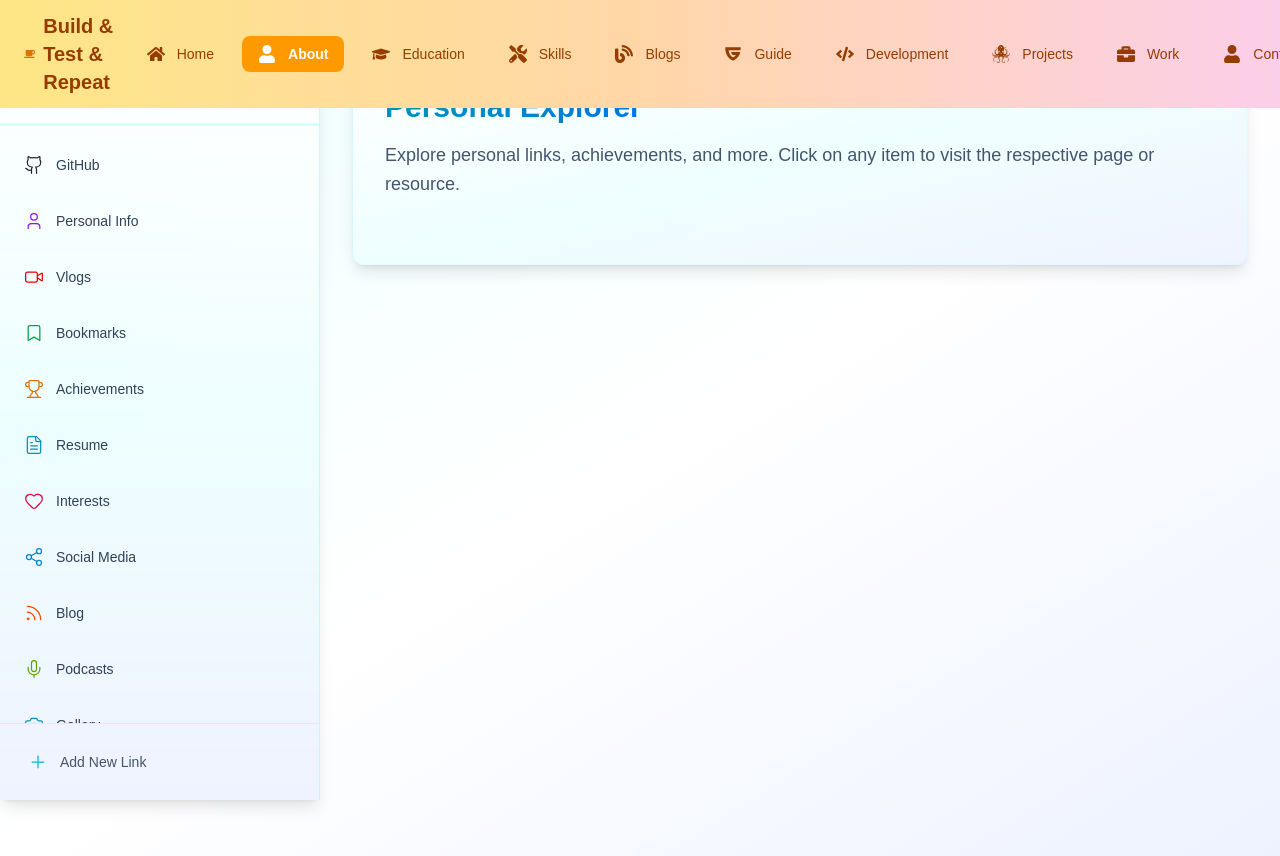
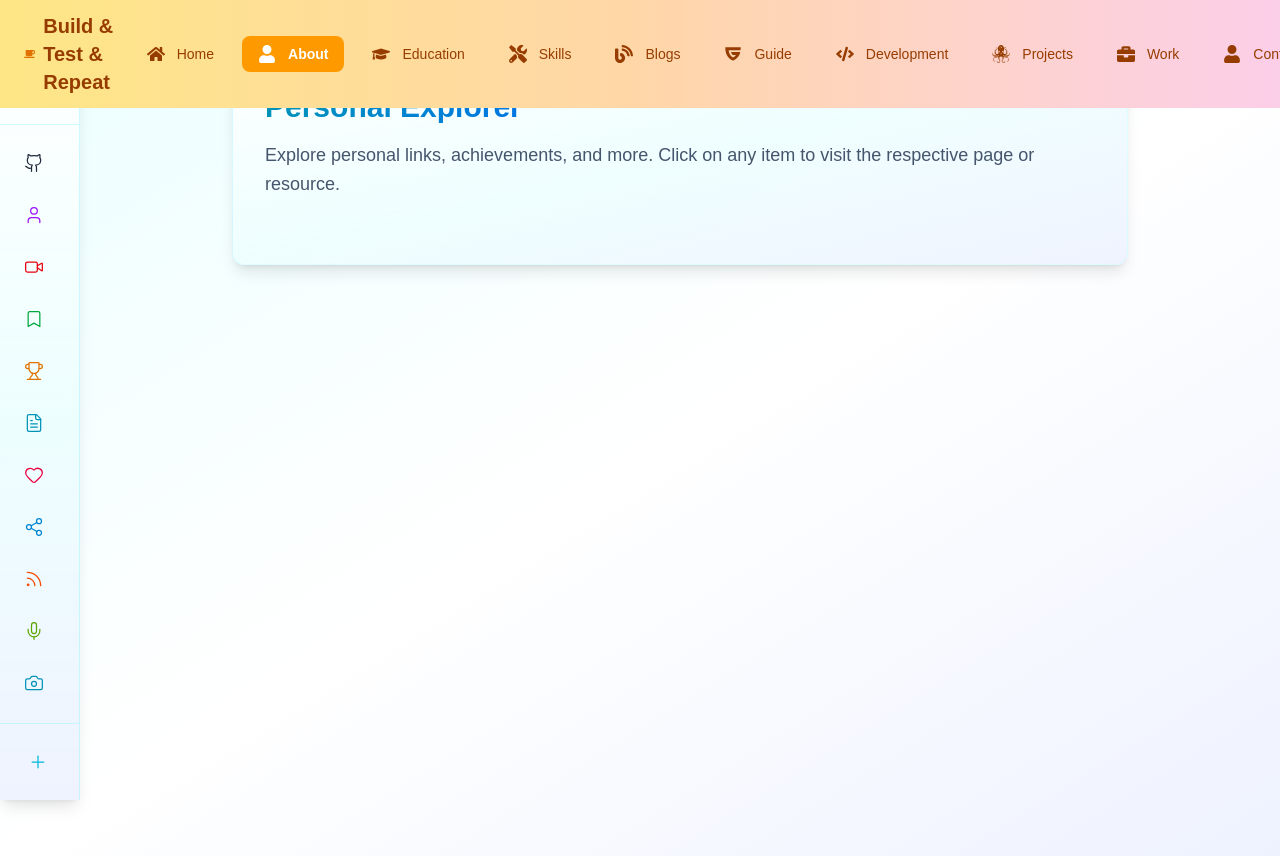
Before and after one commit to GyanaprakashKhandual/codetestrepeat, a Next.js app: page /about in a window 1280 px wide. Built offline with nearby package versions, Linux system fonts and the light colour scheme.

Commit message:
use state false for sidebars

```diff
--- a/src/app/components/ASidebar.jsx
+++ b/src/app/components/ASidebar.jsx
@@ -11,9 +11,10 @@ import About from '../modules/about.jsx';
 import GitHubPortfolio from '../modules/git.jsx';
 
 const ASidebar = () => {
-  const [isOpen, setIsOpen] = useState(true);
+  const [isOpen, setIsOpen] = useState(false); // Always start collapsed
   const [mounted, setMounted] = useState(false);
   const [selectedItem, setSelectedItem] = useState(null);
+  const [hoveredItem, setHoveredItem] = useState(null);
 
   const triggerToast = () => {
     showSuccess("This is a success alert!", 3000); // Show for 3 seconds
@@ -119,7 +120,7 @@ const ASidebar = () => {
 
   return (
     <div className="flex mt-14 bg-gradient-to-br from-cyan-50 via-white to-indigo-50 min-h-screen">
-      {/* Sticky Sidebar */}
+      {/* Sticky Sidebar - Always Collapsed */}
       <div className="sticky top-14 self-start">
         <div
           className={`flex flex-col bg-gradient-to-b from-white/95 via-cyan-50/90 to-indigo-50/95 border-r border-cyan-200/50 shadow-lg transition-all duration-300 ${
@@ -154,6 +155,11 @@ const ASidebar = () => {
                 return (
                   <div
                     key={item.text}
+                    className="relative"
+                    onMouseEnter={() => setHoveredItem(item.text)}
+                    onMouseLeave={() => setHoveredItem(null)}
+                  >
+                    <div
                       onClick={() => handleItemClick(item)}
                       className="rounded-lg cursor-pointer group hover:bg-white/50 transition-colors duration-200"
                     >
@@ -170,6 +176,28 @@ const ASidebar = () => {
                         )}
                       </div>
                     </div>
+
+                    {/* Tooltip - Only show when collapsed */}
+                    <AnimatePresence>
+                      {!isOpen && hoveredItem === item.text && (
+                        <motion.div
+                          initial={{ opacity: 0, x: -10 }}
+                          animate={{ opacity: 1, x: 0 }}
+                          exit={{ opacity: 0, x: -10 }}
+                          transition={{ duration: 0.2 }}
+                          className="absolute left-full top-1/2 transform -translate-y-1/2 ml-2 z-[9999]"
+                        >
+                          <div className="bg-slate-800 text-white text-sm px-3 py-2 rounded-lg shadow-xl whitespace-nowrap">
+                            {item.text}
+                            {/* Arrow */}
+                            <div className="absolute left-0 top-1/2 transform -translate-y-1/2 -translate-x-1">
+                              <div className="w-2 h-2 bg-slate-800 rotate-45"></div>
+                            </div>
+                          </div>
+                        </motion.div>
+                      )}
+                    </AnimatePresence>
+                  </div>
                 );
               })}
             </nav>
@@ -177,7 +205,15 @@ const ASidebar = () => {
 
           {/* Add More */}
           <div className="border-t border-cyan-200/50 p-4">
-            <div className="rounded-lg cursor-pointer group hover:bg-white/50 transition-colors duration-200" onClick={triggerToast}>
+            <div
+              className="relative"
+              onMouseEnter={() => setHoveredItem('Add New Link')}
+              onMouseLeave={() => setHoveredItem(null)}
+            >
+              <div
+                className="rounded-lg cursor-pointer group hover:bg-white/50 transition-colors duration-200"
+                onClick={triggerToast}
+              >
                 <div className="flex items-center p-3 space-x-3">
                   <div className="text-cyan-500 group-hover:text-blue-600 group-hover:scale-105 transition-all duration-200">
                     <Plus size={20} strokeWidth={1.5} />
@@ -188,6 +224,28 @@ const ASidebar = () => {
                     </span>
                   )}
                 </div>
+              </div>
+
+              {/* Tooltip for Add New Link - Only show when collapsed */}
+              <AnimatePresence>
+                {!isOpen && hoveredItem === 'Add New Link' && (
+                  <motion.div
+                    initial={{ opacity: 0, x: -10 }}
+                    animate={{ opacity: 1, x: 0 }}
+                    exit={{ opacity: 0, x: -10 }}
+                    transition={{ duration: 0.2 }}
+                    className="absolute left-full top-1/2 transform -translate-y-1/2 ml-2 z-[9999]"
+                  >
+                    <div className="bg-slate-800 text-white text-sm px-3 py-2 rounded-lg shadow-xl whitespace-nowrap">
+                      Add New Link
+                      {/* Arrow */}
+                      <div className="absolute left-0 top-1/2 transform -translate-y-1/2 -translate-x-1">
+                        <div className="w-2 h-2 bg-slate-800 rotate-45"></div>
+                      </div>
+                    </div>
+                  </motion.div>
+                )}
+              </AnimatePresence>
             </div>
           </div>
         </div>
--- a/src/app/components/BSidebar.jsx
+++ b/src/app/components/BSidebar.jsx
@@ -21,7 +21,7 @@ import {
 } from 'lucide-react';
 
 const BSidebar = () => {
-  const [isOpen, setIsOpen] = useState(true);
+  const [isOpen, setIsOpen] = useState(false);
   const [mounted, setMounted] = useState(false);
 
   useEffect(() => {
--- a/src/app/components/DSidebar.jsx
+++ b/src/app/components/DSidebar.jsx
@@ -22,7 +22,7 @@ import {
 } from 'lucide-react';
 
 const DSidebar = () => {
-  const [isOpen, setIsOpen] = useState(true);
+  const [isOpen, setIsOpen] = useState(false);
   const [mounted, setMounted] = useState(false); // ✅ hydration flag
 
   useEffect(() => {
--- a/src/app/components/GSidebar.jsx
+++ b/src/app/components/GSidebar.jsx
@@ -24,7 +24,7 @@ import {
 import RestAssured from '../modules/ra';
 
 const GSidebar = () => {
-  const [isOpen, setIsOpen] = useState(true);
+  const [isOpen, setIsOpen] = useState(false);
   const [mounted, setMounted] = useState(false);
   const [selectedSkill, setSelectedSkill] = useState(null); // Track selected skill
 
--- a/src/app/components/PSidebar.jsx
+++ b/src/app/components/PSidebar.jsx
@@ -24,7 +24,7 @@ import QAProject from '../modules/qaProjects';
 import WebProjects from '../modules/webProjects';
 
 const ProjectSidebar = () => {
-  const [isOpen, setIsOpen] = useState(true);
+  const [isOpen, setIsOpen] = useState(false);
   const [mounted, setMounted] = useState(false);
   const [selectedSkill, setSelectedSkill] = useState(null);
 
--- a/src/app/components/SSidebar.jsx
+++ b/src/app/components/SSidebar.jsx
@@ -37,7 +37,7 @@ import QAEngineer from '../modules/qaSkills';
 // import SecurityEngineer from '../modules/security-engineer.jsx';
 
 const ProfessionalSidebar = () => {
-  const [isOpen, setIsOpen] = useState(true);
+  const [isOpen, setIsOpen] = useState(false);
   const [mounted, setMounted] = useState(false);
   const [selectedSkill, setSelectedSkill] = useState(null);
 
--- a/src/app/components/WSidebar.jsx
+++ b/src/app/components/WSidebar.jsx
@@ -17,7 +17,7 @@ import {
 } from 'lucide-react';
 
 const WSidebar = () => {
-  const [isOpen, setIsOpen] = useState(true);
+  const [isOpen, setIsOpen] = useState(false);
   const [mounted, setMounted] = useState(false); // ✅ hydration-safe flag
 
   useEffect(() => {
```
Lines whose indentation alone changed are shown as unchanged.
